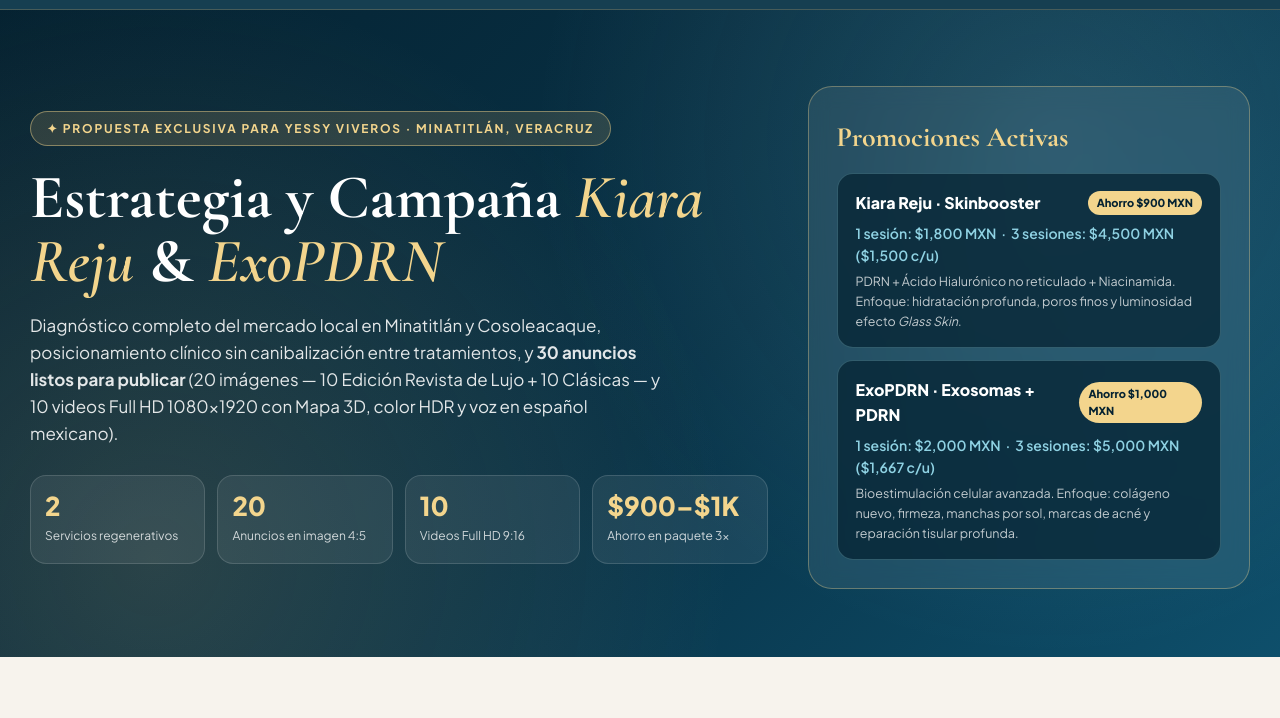
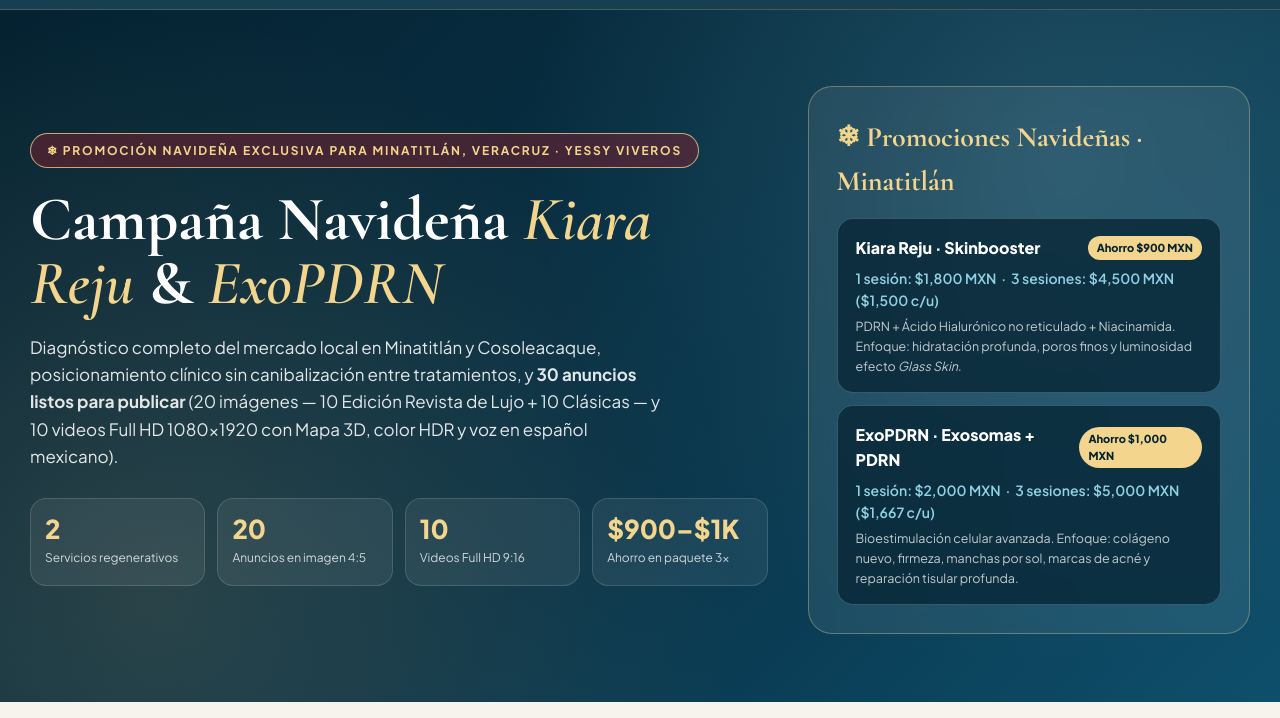
Before and after one commit to AldahirEnciso/eterna-clinic-propuesta, a plain HTML site: page index.html in a window 1280 px wide. Shown: the part 62-780 px from the top of the page. Drawn offline with nearby package versions, Linux system fonts and the light colour scheme.

Commit message:
Edicion Promocion Navidena Exclusiva para Minatitlan en las 10 imagenes editoriales y portada web

```diff
--- a/index.html
+++ b/index.html
@@ -585,8 +585,8 @@
 <header class="hero" id="inicio">
   <div class="hero-in">
     <div>
-      <div class="pill-top">✦ Propuesta Exclusiva para Yessy Viveros · Minatitlán, Veracruz</div>
-      <h1>Estrategia y Campaña <em>Kiara Reju</em> &amp; <em>ExoPDRN</em></h1>
+      <div class="pill-top" style="background:rgba(139,30,43,0.45);border-color:rgba(243,213,141,0.75);">❄ Promoción Navideña Exclusiva para Minatitlán, Veracruz · Yessy Viveros</div>
+      <h1>Campaña Navideña <em>Kiara Reju</em> &amp; <em>ExoPDRN</em></h1>
       <p class="hero-lead">
         Diagnóstico completo del mercado local en Minatitlán y Cosoleacaque, posicionamiento clínico sin canibalización entre tratamientos, y <strong>30 anuncios listos para publicar</strong> (20 imágenes — 10 Edición Revista de Lujo + 10 Clásicas — y 10 videos Full HD 1080×1920 con Mapa 3D, color HDR y voz en español mexicano).
       </p>
@@ -598,7 +598,7 @@
       </div>
     </div>
     <div class="hero-card">
-      <h3>Promociones Activas</h3>
+      <h3>❄ Promociones Navideñas · Minatitlán</h3>
       <div class="promo-mini">
         <div class="t">
           <span class="name">Kiara Reju · Skinbooster</span>
@@ -773,7 +773,7 @@
   </div>
 
   <div class="tabs" id="img-tabs">
-    <button class="tab-btn active" data-filter="editorial">✦ Edición Revista (10)</button>
+    <button class="tab-btn active" data-filter="editorial">❄ Edición Navideña Minatitlán (10)</button>
     <button class="tab-btn" data-filter="clasica">Edición Clásica (10)</button>
     <button class="tab-btn" data-filter="kr">Kiara Reju (10)</button>
     <button class="tab-btn" data-filter="exo">ExoPDRN (10)</button>
```
Also changed, not shown: imagenes_editorial/ed_exo_01.png, imagenes_editorial/ed_exo_02.png, imagenes_editorial/ed_exo_03.png, imagenes_editorial/ed_exo_04.png, imagenes_editorial/ed_exo_05.png, 5 other files.
